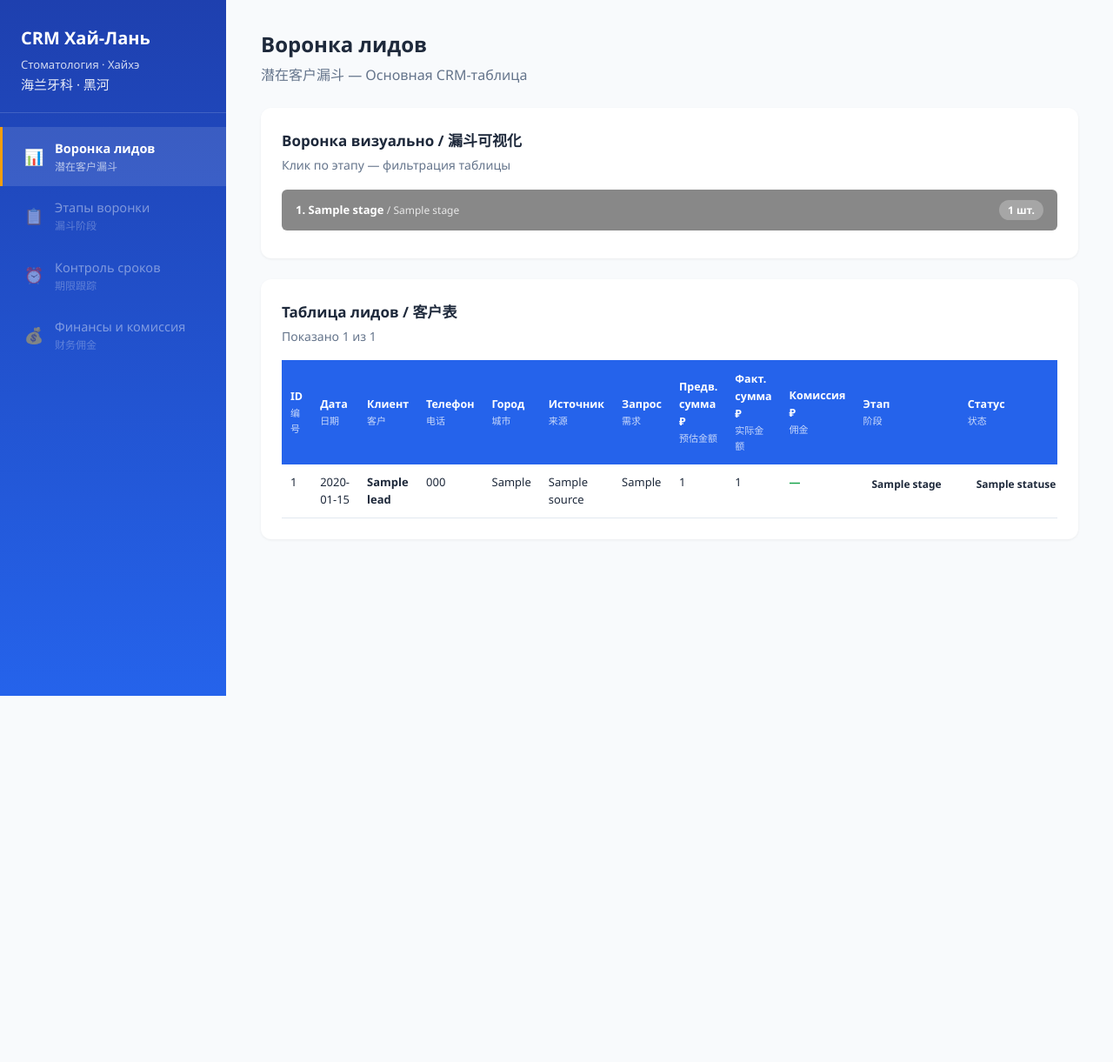
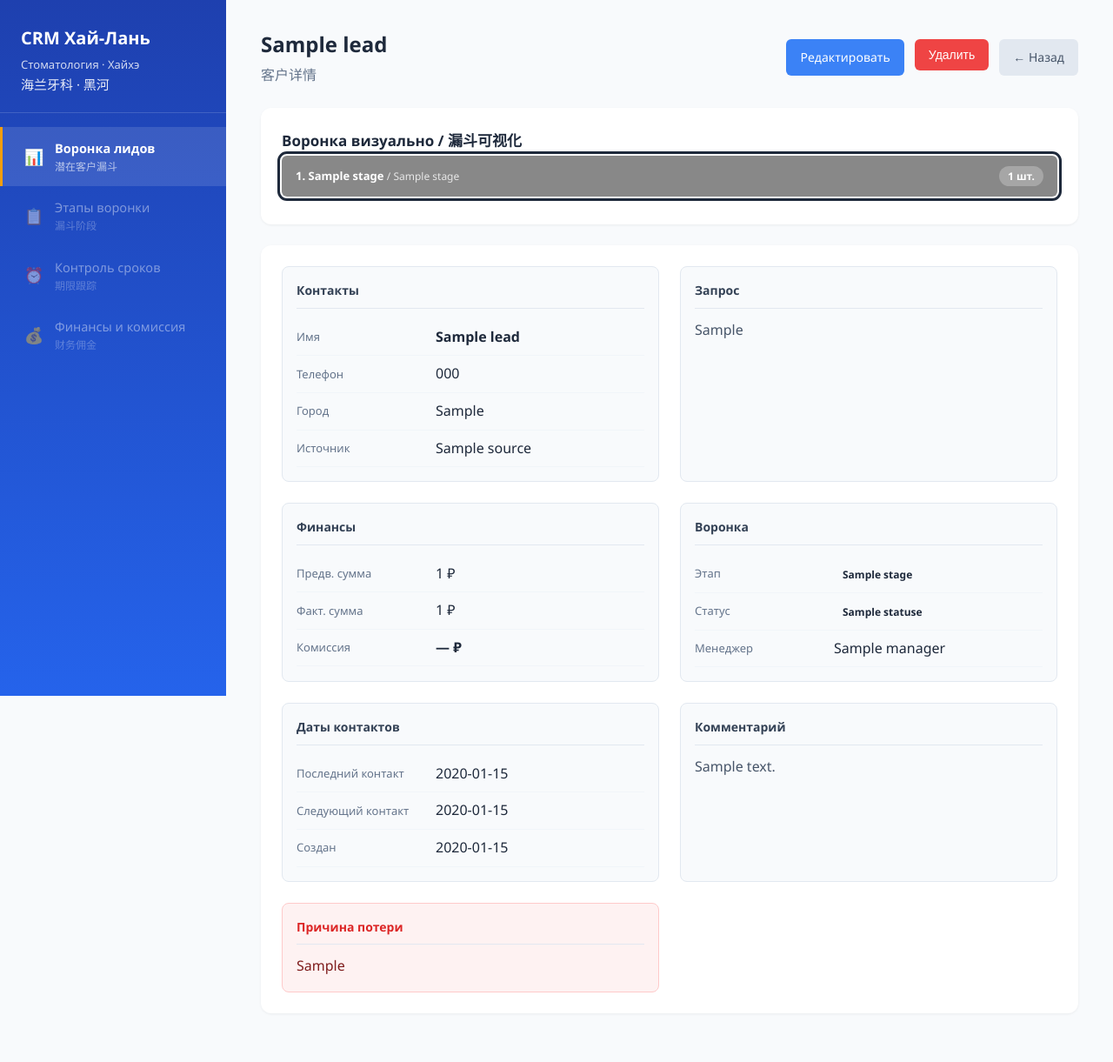
Before and after one commit to fjodortatarsky/haylan, a Flask app: page /leads/1 in a window 1280 px wide. Shown: the whole page at 87% size. Before the commit the page ends 800 px from the top, so only its background shows below. Run offline with Flask 3, Linux system fonts and the light colour scheme; tables that the repository leaves empty hold one stand-in row (values such as "Sample post").

Commit message:
[haylan] lead crud

```diff
--- a/app.py
+++ b/app.py
@@ -3,8 +3,10 @@ CRM Хай-Лань — Прототип воронки лидов
 Запуск: python app.py
 """
 import os
-from flask import Flask, render_template, request
+from datetime import datetime
+from flask import Flask, render_template, request, redirect, url_for, flash
 from models import db, Lead, Stage, Status, Source, Manager
+from forms import LeadForm
 
 app = Flask(__name__)
 
@@ -21,14 +23,12 @@ def get_stages_with_counts():
     """Возвращает список этапов с количеством лидов на каждом"""
     stages = Stage.query.order_by(Stage.order_num).all()
 
-    # Подсчёт лидов на каждом этапе
     stage_counts = {s.id: 0 for s in stages}
     all_leads = Lead.query.all()
     for lead in all_leads:
         if lead.stage_id in stage_counts:
             stage_counts[lead.stage_id] += 1
 
-    # Сериализация этапов с добавлением count
     stages_list = []
     for s in stages:
         stage_dict = s.to_dict()
@@ -38,19 +38,18 @@ def get_stages_with_counts():
     return stages_list, stage_counts, all_leads
 
 
+# ===== ГЛАВНАЯ СТРАНИЦА (ВОРОНКА) =====
 @app.route('/')
 def funnel():
     """Воронка лидов — основной экран"""
     stages_list, stage_counts, all_leads = get_stages_with_counts()
 
-    # Фильтрация по этапу
     filter_stage = request.args.get('stage', type=int)
     if filter_stage:
         leads = Lead.query.filter_by(stage_id=filter_stage).all()
     else:
         leads = all_leads
 
-    # Сериализация для шаблона
     leads_data = [l.to_dict() for l in leads]
 
     return render_template(
@@ -64,21 +63,101 @@ def funnel():
     )
 
 
+# ===== ПРОСМОТР ЛИДА =====
 @app.route('/leads/<int:lead_id>')
 def lead_detail(lead_id):
-    """Детали лида"""
+    """Детальная страница лида"""
     lead = Lead.query.get_or_404(lead_id)
     stages_list, stage_counts, all_leads = get_stages_with_counts()
 
     return render_template(
-        'funnel.html',
-        leads=[lead.to_dict()],
+        'lead_detail.html',
+        lead=lead.to_dict(),
         stages=stages_list,
         stage_counts=stage_counts,
-        filter_stage=None,
         total_leads=len(all_leads),
-        filtered_count=1,
     )
+
+
+# ===== СОЗДАНИЕ ЛИДА =====
+@app.route('/leads/new', methods=['GET', 'POST'])
+def lead_create():
+    """Создание нового лида"""
+    form = LeadForm()
+
+    if form.validate_on_submit():
+        lead = Lead(
+            created_date=datetime.utcnow().date(),
+            name=form.name.data,
+            phone=form.phone.data,
+            city=form.city.data,
+            source_id=form.source_id.data,
+            client_query=form.client_query.data,
+            pre_sum=form.pre_sum.data or 0,
+            fact_sum=form.fact_sum.data or 0,
+            commission_rate=form.commission_rate.data or 10,
+            stage_id=form.stage_id.data,
+            status_id=form.status_id.data,
+            manager_id=form.manager_id.data,
+            last_contact_date=form.last_contact_date.data,
+            plan_contact_date=form.plan_contact_date.data,
+            comment=form.comment.data,
+            loss_reason=form.loss_reason.data,
+        )
+        db.session.add(lead)
+        db.session.commit()
+
+        flash(f'Лид "{lead.name}" успешно создан', 'success')
+        return redirect(url_for('lead_detail', lead_id=lead.id))
+
+    return render_template('lead_form.html', form=form, title='Новый лид')
+
+
+# ===== РЕДАКТИРОВАНИЕ ЛИДА =====
+@app.route('/leads/<int:lead_id>/edit', methods=['GET', 'POST'])
+def lead_edit(lead_id):
+    """Редактирование лида"""
+    lead = Lead.query.get_or_404(lead_id)
+    form = LeadForm(obj=lead)
+
+    if form.validate_on_submit():
+        lead.name = form.name.data
+        lead.phone = form.phone.data
+        lead.city = form.city.data
+        lead.source_id = form.source_id.data
+        lead.client_query = form.client_query.data
+        lead.pre_sum = form.pre_sum.data or 0
+        lead.fact_sum = form.fact_sum.data or 0
+        lead.commission_rate = form.commission_rate.data or 10
+        lead.stage_id = form.stage_id.data
+        lead.status_id = form.status_id.data
+        lead.manager_id = form.manager_id.data
+        lead.last_contact_date = form.last_contact_date.data
+        lead.plan_contact_date = form.plan_contact_date.data
+        lead.comment = form.comment.data
+        lead.loss_reason = form.loss_reason.data
+        lead.updated_at = datetime.utcnow()
+
+        db.session.commit()
+
+        flash(f'Лид "{lead.name}" обновлён', 'success')
+        return redirect(url_for('lead_detail', lead_id=lead.id))
+
+    return render_template('lead_form.html', form=form, title=f'Редактирование: {lead.name}')
+
+
+# ===== УДАЛЕНИЕ ЛИДА =====
+@app.route('/leads/<int:lead_id>/delete', methods=['POST'])
+def lead_delete(lead_id):
+    """Удаление лида"""
+    lead = Lead.query.get_or_404(lead_id)
+    lead_name = lead.name
+
+    db.session.delete(lead)
+    db.session.commit()
+
+    flash(f'Лид "{lead_name}" удалён', 'info')
+    return redirect(url_for('funnel'))
 
 
 # Создаём таблицы при первом запуске
--- a/requirements.txt
+++ b/requirements.txt
@@ -1,5 +1,6 @@
 flask>=3.0
 flask-sqlalchemy>=3.1
 flask-migrate>=4.0
+flask-wtf>=1.2
 openpyxl>=3.1
 python-dotenv>=1.0
--- a/templates/funnel.html
+++ b/templates/funnel.html
@@ -34,6 +34,11 @@
 <div class="card">
   <div class="card-title">Таблица лидов / 客户表</div>
   <div class="card-title-cn">Показано {{ filtered_count }} из {{ total_leads }}</div>
+
+  <div style="margin-bottom: 16px;">
+    <a href="{{ url_for('lead_create') }}" class="btn btn-primary">+ Добавить лид</a>
+  </div>
+
   <div class="scroll-x">
     <table class="crm-table">
       <thead>
@@ -51,6 +56,7 @@
           <th>Этап<br><span class="cn">阶段</span></th>
           <th>Статус<br><span class="cn">状态</span></th>
           <th>Менеджер<br><span class="cn">经理</span></th>
+          <th>Действия</th>
         </tr>
       </thead>
       <tbody>
@@ -58,7 +64,7 @@
         <tr>
           <td>{{ lead.id }}</td>
           <td>{{ lead.date }}</td>
-          <td><strong>{{ lead.name }}</strong></td>
+          <td><strong><a href="{{ url_for('lead_detail', lead_id=lead.id) }}" style="color: inherit; text-decoration: none;">{{ lead.name }}</a></strong></td>
           <td>{{ lead.phone }}</td>
           <td>{{ lead.city }}</td>
           <td>{{ lead.source }}</td>
@@ -69,14 +75,59 @@
           <td><span class="badge {{ lead.stage.badge }}">{{ lead.stage.name }}</span></td>
           <td><span class="badge {{ lead.status.cls }}">{{ lead.status.name }}</span></td>
           <td>{{ lead.manager }}</td>
+          <td>
+            <div style="display: flex; gap: 8px;">
+              <a href="{{ url_for('lead_edit', lead_id=lead.id) }}" class="btn-small btn-edit" title="Редактировать">✏️</a>
+              <form method="POST" action="{{ url_for('lead_delete', lead_id=lead.id) }}"
+                    onsubmit="return confirm('Удалить лид {{ lead.name }}?');" style="margin: 0;">
+                <button type="submit" class="btn-small btn-delete" title="Удалить">🗑️</button>
+              </form>
+            </div>
+          </td>
         </tr>
         {% else %}
-        <tr><td colspan="13" style="text-align:center; padding:24px; color:#64748b;">
-          Нет лидов. Добавьте первого!
+        <tr><td colspan="14" style="text-align:center; padding:24px; color:#64748b;">
+          Нет лидов. <a href="{{ url_for('lead_create') }}">Добавьте первого!</a>
         </td></tr>
         {% endfor %}
       </tbody>
     </table>
   </div>
 </div>
+
+<style>
+.btn-small {
+  padding: 4px 8px;
+  border-radius: 4px;
+  font-size: 12px;
+  cursor: pointer;
+  text-decoration: none;
+  border: none;
+  background: transparent;
+}
+.btn-edit:hover {
+  background: #e0f2fe;
+}
+.btn-delete:hover {
+  background: #fee2e2;
+}
+.btn {
+  padding: 10px 16px;
+  border-radius: 6px;
+  font-size: 14px;
+  font-weight: 500;
+  cursor: pointer;
+  text-decoration: none;
+  display: inline-block;
+  border: none;
+}
+.btn-primary {
+  background: #3b82f6;
+  color: white;
+}
+.btn-primary:hover {
+  background: #2563eb;
+}
+</style>
+
 {% endblock %}
--- /dev/null
+++ b/templates/lead_detail.html
@@ -0,0 +1,193 @@
+{% extends "base.html" %}
+
+{% block title %}{{ lead.name }} — CRM Хай-Лань{% endblock %}
+
+{% block content %}
+<div style="display: flex; justify-content: space-between; align-items: center; margin-bottom: 24px;">
+  <div>
+    <h2 style="margin: 0;">{{ lead.name }}</h2>
+    <p class="h2-cn" style="margin: 4px 0 0 0;">客户详情</p>
+  </div>
+  <div style="display: flex; gap: 12px;">
+    <a href="{{ url_for('lead_edit', lead_id=lead.id) }}" class="btn btn-primary">Редактировать</a>
+    <form method="POST" action="{{ url_for('lead_delete', lead_id=lead.id) }}"
+          onsubmit="return confirm('Удалить лид {{ lead.name }}?');">
+      <button type="submit" class="btn btn-danger">Удалить</button>
+    </form>
+    <a href="{{ url_for('funnel') }}" class="btn btn-secondary">← Назад</a>
+  </div>
+</div>
+
+<!-- ВИЗУАЛЬНАЯ ВОРОНКА (мини) -->
+{% if stages %}
+<div class="card" style="margin-bottom: 24px;">
+  <div class="card-title">Воронка визуально / 漏斗可视化</div>
+  <div class="funnel-visual">
+    {% for stage in stages %}
+      {% set max_count = stages|map(attribute='count')|max %}
+      {% set width = (stage.count / max_count * 100) if max_count > 0 else 5 %}
+      {% set is_current = stage.id == lead.stage_id %}
+      <a href="{{ url_for('funnel', stage=stage.id) }}"
+         class="funnel-bar {% if is_current %}funnel-bar-active{% endif %}"
+         style="background:{{ stage.color }}; width:{{ width|round|int }}%; min-width: 120px;">
+        <span>{{ loop.index }}. {{ stage.name }} <span class="cn-name">/ {{ stage.name_cn }}</span></span>
+        <span class="funnel-count">{{ stage.count }} шт.</span>
+      </a>
+    {% endfor %}
+  </div>
+</div>
+{% endif %}
+
+<!-- КАРТОЧКА ЛИДА -->
+<div class="card">
+  <div class="lead-detail-grid">
+
+    <div class="detail-section">
+      <h3>Контакты</h3>
+      <table class="detail-table">
+        <tr><td>Имя</td><td><strong>{{ lead.name }}</strong></td></tr>
+        <tr><td>Телефон</td><td>{{ lead.phone or '—' }}</td></tr>
+        <tr><td>Город</td><td>{{ lead.city or '—' }}</td></tr>
+        <tr><td>Источник</td><td>{{ lead.source or '—' }}</td></tr>
+      </table>
+    </div>
+
+    <div class="detail-section">
+      <h3>Запрос</h3>
+      <p style="margin: 0; color: #475569;">{{ lead.query or '—' }}</p>
+    </div>
+
+    <div class="detail-section">
+      <h3>Финансы</h3>
+      <table class="detail-table">
+        <tr>
+          <td>Предв. сумма</td>
+          <td>{{ '{:,.0f}'.format(lead.pre_sum)|replace(',', ' ') if lead.pre_sum else '—' }} ₽</td>
+        </tr>
+        <tr>
+          <td>Факт. сумма</td>
+          <td>{{ '{:,.0f}'.format(lead.fact_sum)|replace(',', ' ') if lead.fact_sum else '—' }} ₽</td>
+        </tr>
+        <tr>
+          <td>Комиссия</td>
+          <td><strong>{{ '{:,.0f}'.format(lead.commission)|replace(',', ' ') if lead.commission else '—' }} ₽</strong></td>
+        </tr>
+      </table>
+    </div>
+
+    <div class="detail-section">
+      <h3>Воронка</h3>
+      <table class="detail-table">
+        <tr>
+          <td>Этап</td>
+          <td><span class="badge {{ lead.stage.badge }}">{{ lead.stage.name }}</span></td>
+        </tr>
+        <tr>
+          <td>Статус</td>
+          <td><span class="badge {{ lead.status.cls }}">{{ lead.status.name }}</span></td>
+        </tr>
+        <tr>
+          <td>Менеджер</td>
+          <td>{{ lead.manager or '—' }}</td>
+        </tr>
+      </table>
+    </div>
+
+    <div class="detail-section">
+      <h3>Даты контактов</h3>
+      <table class="detail-table">
+        <tr><td>Последний контакт</td><td>{{ lead.last_contact or '—' }}</td></tr>
+        <tr><td>Следующий контакт</td><td>{{ lead.plan_contact or '—' }}</td></tr>
+        <tr><td>Создан</td><td>{{ lead.date }}</td></tr>
+      </table>
+    </div>
+
+    {% if lead.comment %}
+    <div class="detail-section">
+      <h3>Комментарий</h3>
+      <p style="margin: 0; color: #475569;">{{ lead.comment }}</p>
+    </div>
+    {% endif %}
+
+    {% if lead.loss_reason %}
+    <div class="detail-section" style="background: #fef2f2; border-color: #fecaca;">
+      <h3 style="color: #dc2626;">Причина потери</h3>
+      <p style="margin: 0; color: #7f1d1d;">{{ lead.loss_reason }}</p>
+    </div>
+    {% endif %}
+
+  </div>
+</div>
+
+<style>
+.lead-detail-grid {
+  display: grid;
+  grid-template-columns: repeat(auto-fit, minmax(300px, 1fr));
+  gap: 24px;
+}
+.detail-section {
+  padding: 16px;
+  background: #f8fafc;
+  border-radius: 8px;
+  border: 1px solid #e2e8f0;
+}
+.detail-section h3 {
+  margin: 0 0 12px 0;
+  font-size: 14px;
+  color: #334155;
+  border-bottom: 1px solid #e2e8f0;
+  padding-bottom: 8px;
+}
+.detail-table {
+  width: 100%;
+  border-collapse: collapse;
+}
+.detail-table td {
+  padding: 8px 0;
+  border-bottom: 1px solid #f1f5f9;
+}
+.detail-table td:first-child {
+  color: #64748b;
+  font-size: 13px;
+  width: 40%;
+}
+.detail-table td:last-child {
+  color: #1e293b;
+}
+.btn {
+  padding: 10px 16px;
+  border-radius: 6px;
+  font-size: 14px;
+  font-weight: 500;
+  cursor: pointer;
+  text-decoration: none;
+  display: inline-block;
+  border: none;
+}
+.btn-primary {
+  background: #3b82f6;
+  color: white;
+}
+.btn-primary:hover {
+  background: #2563eb;
+}
+.btn-danger {
+  background: #ef4444;
+  color: white;
+}
+.btn-danger:hover {
+  background: #dc2626;
+}
+.btn-secondary {
+  background: #e2e8f0;
+  color: #475569;
+}
+.btn-secondary:hover {
+  background: #cbd5e1;
+}
+.funnel-bar-active {
+  outline: 3px solid #1e293b;
+  outline-offset: 2px;
+}
+</style>
+{% endblock %}
```
Also changed, not shown: forms.py (added, +81 -0 lines), templates/lead_form.html (added, +257 -0 lines).
